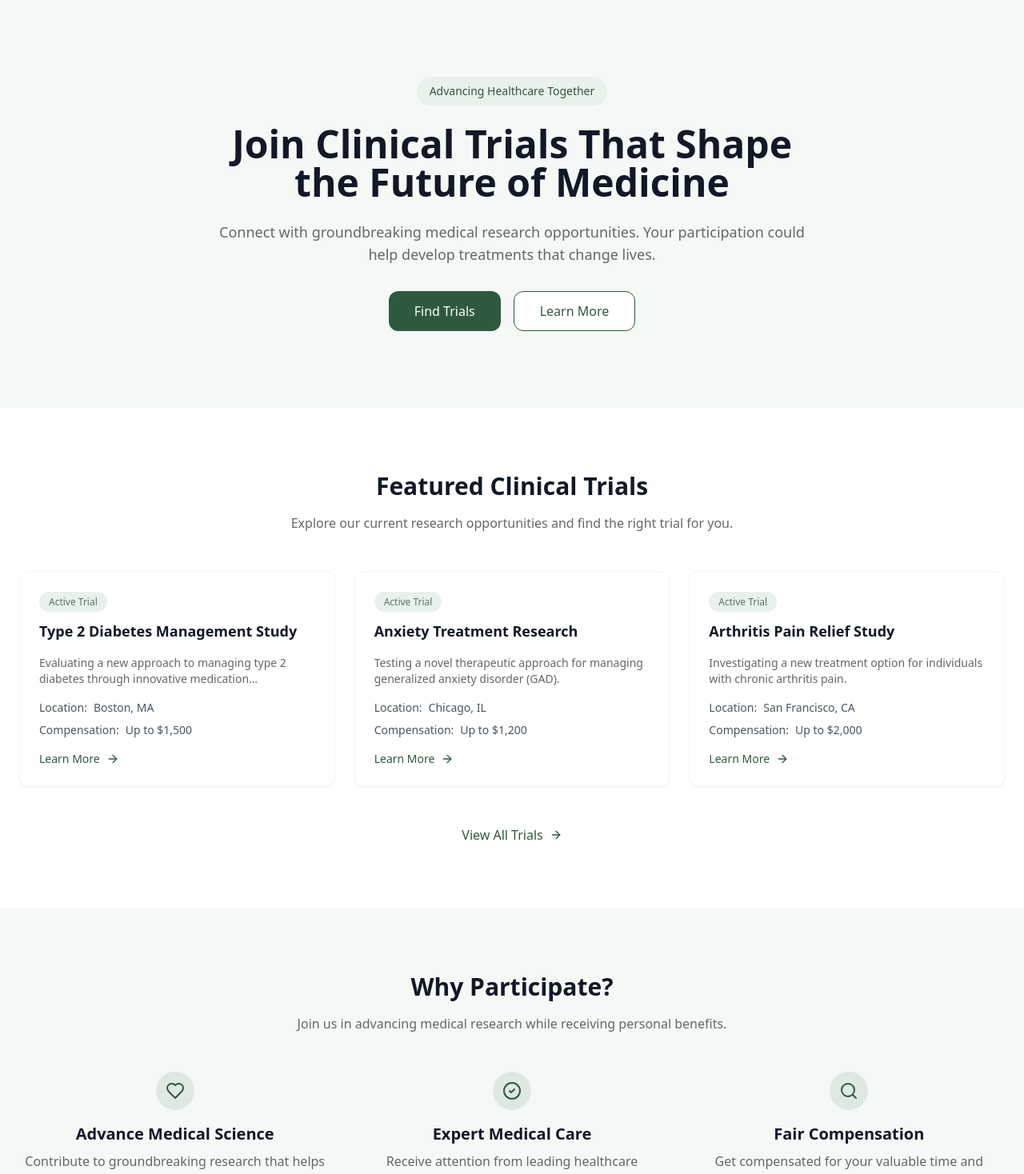
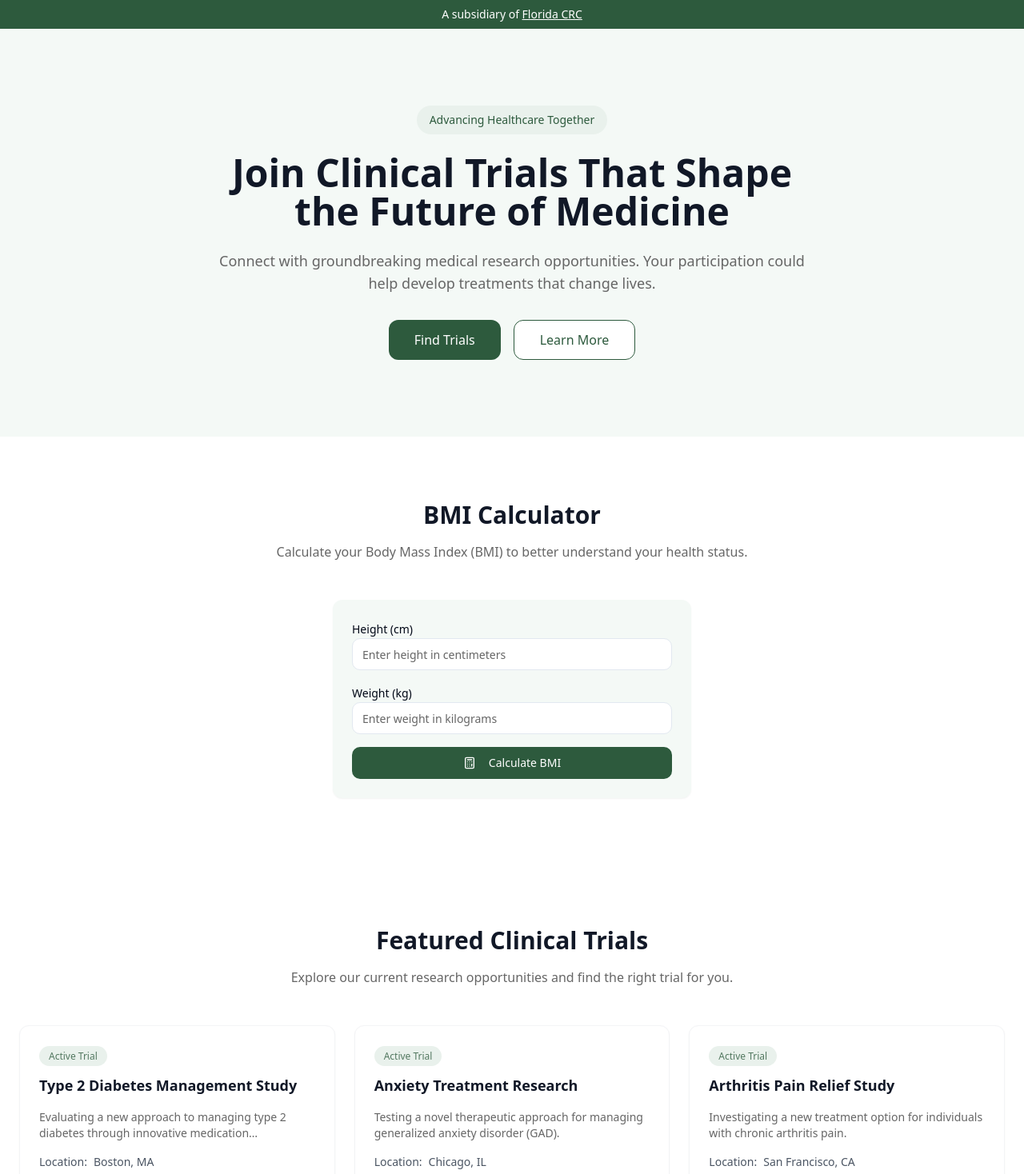
Before and after one commit to Yitz1/trial-connect-simplified, a React (Vite) app: page / in a window 1280 px wide. Shown: the top 1468 px of the page at 80% size. Built offline with nearby package versions, Linux system fonts and the light colour scheme.

Commit message:
Add BMI calculator and affiliation
Adds a BMI calculator to the webpage and clarifies our affiliation with Florida Cancer Research Center.

```diff
--- a/src/pages/Index.tsx
+++ b/src/pages/Index.tsx
@@ -1,9 +1,12 @@
-
-import { ArrowRight, CheckCircle2, Heart, Search } from "lucide-react";
+import { ArrowRight, CheckCircle2, Heart, Search, Calculator } from "lucide-react";
+import { useState } from "react";
 import TrialCard from "@/components/TrialCard";
 import TestimonialCard from "@/components/TestimonialCard";
 import FAQ from "@/components/FAQ";
 import Footer from "@/components/Footer";
+import { Input } from "@/components/ui/input";
+import { Button } from "@/components/ui/button";
+import { Label } from "@/components/ui/label";
 
 const featuredTrials = [
   {
@@ -45,8 +48,43 @@ const benefits = [
 ];
 
 const Index = () => {
+  const [height, setHeight] = useState("");
+  const [weight, setWeight] = useState("");
+  const [bmiResult, setBmiResult] = useState<number | null>(null);
+  const [bmiCategory, setBmiCategory] = useState<string>("");
+
+  const calculateBMI = () => {
+    if (height && weight) {
+      const heightInMeters = Number(height) / 100;
+      const weightInKg = Number(weight);
+      const bmi = weightInKg / (heightInMeters * heightInMeters);
+      setBmiResult(Number(bmi.toFixed(1)));
+
+      // Determine BMI category
+      if (bmi < 18.5) setBmiCategory("Underweight");
+      else if (bmi < 25) setBmiCategory("Normal weight");
+      else if (bmi < 30) setBmiCategory("Overweight");
+      else setBmiCategory("Obese");
+    }
+  };
+
   return (
     <div className="min-h-screen">
+      {/* Subsidiary Notice */}
+      <div className="bg-primary text-white text-sm py-2">
+        <div className="container mx-auto px-6 text-center">
+          A subsidiary of{" "}
+          <a
+            href="https://floridacrc.com/"
+            target="_blank"
+            rel="noopener noreferrer"
+            className="underline hover:text-white/90 font-medium"
+          >
+            Florida CRC
+          </a>
+        </div>
+      </div>
+
       {/* Hero Section */}
       <section className="relative bg-accent overflow-hidden">
         <div className="container mx-auto px-6 py-24">
@@ -67,6 +105,61 @@ const Index = () => {
               <button className="animate-fadeIn bg-white text-primary px-8 py-3 rounded-lg font-medium hover:bg-gray-50 transition-colors border border-primary">
                 Learn More
               </button>
+            </div>
+          </div>
+        </div>
+      </section>
+
+      {/* BMI Calculator Section */}
+      <section className="py-20 bg-white">
+        <div className="container mx-auto px-6">
+          <div className="max-w-3xl mx-auto text-center mb-12">
+            <h2 className="text-3xl font-bold text-gray-900 mb-4">
+              BMI Calculator
+            </h2>
+            <p className="text-muted-foreground">
+              Calculate your Body Mass Index (BMI) to better understand your health status.
+            </p>
+          </div>
+          <div className="max-w-md mx-auto bg-accent p-6 rounded-xl shadow-sm">
+            <div className="space-y-4">
+              <div>
+                <Label htmlFor="height">Height (cm)</Label>
+                <Input
+                  id="height"
+                  type="number"
+                  placeholder="Enter height in centimeters"
+                  value={height}
+                  onChange={(e) => setHeight(e.target.value)}
+                />
+              </div>
+              <div>
+                <Label htmlFor="weight">Weight (kg)</Label>
+                <Input
+                  id="weight"
+                  type="number"
+                  placeholder="Enter weight in kilograms"
+                  value={weight}
+                  onChange={(e) => setWeight(e.target.value)}
+                />
+              </div>
+              <Button
+                onClick={calculateBMI}
+                className="w-full"
+              >
+                <Calculator className="mr-2" />
+                Calculate BMI
+              </Button>
+              {bmiResult !== null && (
+                <div className="mt-4 p-4 bg-white rounded-lg border">
+                  <p className="text-lg font-medium text-gray-900">
+                    Your BMI: {bmiResult}
+                  </p>
+                  <p className="text-sm text-muted-foreground">
+                    Category: {bmiCategory}
+                  </p>
+                </div>
+              )}
             </div>
           </div>
         </div>
```
